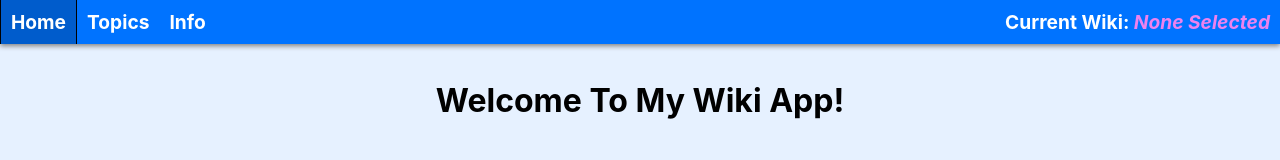
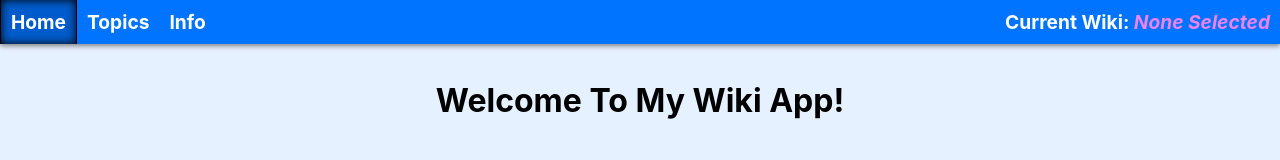
Before and after one commit to AzzMTZ/my-wiki-web, a React (Create React App) app: page / in a window 1280 px wide. Shown: the top 160 px of the page. Built offline with nearby package versions, Linux system fonts and the light colour scheme.

Commit message:
Add selection on nav bar

```diff
--- a/src/components/app/App.consts.tsx
+++ b/src/components/app/App.consts.tsx
@@ -5,8 +5,17 @@ import { TopicsList } from "../topics.list";
 import { WikiSelect } from "../wiki.select";
 
 export const navLinks: NavLink[] = [
-	{ path: "/", name: "Home", element: <Home /> },
-	{ path: "/topics-list", name: "Topics", element: <TopicsList /> },
-	{ path: "/info", name: "Info", element: <Info /> },
-	{ path: "/wiki", element: <WikiSelect /> },
+	{ path: "/", getContent: () => <div>Home</div>, element: <Home /> },
+	{ path: "/topics-list", getContent: () => <div>Topics</div>, element: <TopicsList /> },
+	{ path: "/info", getContent: () => <div>Info</div>, element: <Info /> },
+	{
+		path: "/wiki",
+		getContent: ({ wikiName }) => (
+			<div>
+				Current Wiki: <span>{wikiName}</span>
+			</div>
+		),
+		element: <WikiSelect />,
+		class: "wiki",
+	},
 ];
--- a/src/components/navbar/navbar.container.tsx
+++ b/src/components/navbar/navbar.container.tsx
@@ -1,12 +1,15 @@
-import { useContext } from "react";
+import { useContext, useState } from "react";
 import { CurrentWikiContext } from "../../contexts/currentWiki";
 import { NavLink } from "../../schemas/navbar";
 import NavbarView from "./navbar.view";
 
 const NavbarContainer: React.FC<{ navLinks: NavLink[] }> = ({ navLinks }) => {
 	const { wiki } = useContext(CurrentWikiContext);
+	const [selectedLink, selectLink] = useState(navLinks[0]?.path ?? "/");
 
-	return <NavbarView navLinks={navLinks} wikiName={wiki.label} />;
+	return (
+		<NavbarView navLinks={navLinks} wikiName={wiki.label} selectedLink={selectedLink} onLinkSelect={selectLink} />
+	);
 };
 
 export default NavbarContainer;
--- a/src/components/navbar/navbar.scss
+++ b/src/components/navbar/navbar.scss
@@ -19,13 +19,16 @@ nav {
 
 	a:hover {
 		background-color: global_variables.$color-primary-hover;
-		color: white;
 		border-right: 1px solid black;
 		border-left: 1px solid black;
 	}
 
 	a:active {
 		background-color: global_variables.$color-primary-active;
+	}
+
+	.selected {
+		box-shadow: inset 0 0 10px black;
 	}
 
 	a.wiki {
--- a/src/components/navbar/navbar.view.tsx
+++ b/src/components/navbar/navbar.view.tsx
@@ -2,19 +2,25 @@ import { Link } from "react-router-dom";
 import "./navbar.scss";
 import { NavLink } from "../../schemas/navbar";
 
-const NavbarView: React.FC<{ navLinks: NavLink[]; wikiName: string }> = ({ navLinks, wikiName }) => (
+type NavBarProps = {
+	navLinks: NavLink[];
+	wikiName: string;
+	selectedLink: string;
+	onLinkSelect: (path: string) => void;
+};
+
+const NavbarView: React.FC<NavBarProps> = ({ navLinks, wikiName, selectedLink, onLinkSelect }) => (
 	<nav>
-		{navLinks.map(navLink =>
-			navLink.path === "/wiki" ? (
-				<Link key="/wiki" to="/wiki" className="wiki">
-					Current Wiki: <span>{wikiName}</span>
-				</Link>
-			) : (
-				<Link key={navLink.path} to={navLink.path}>
-					{navLink.name}
-				</Link>
-			),
-		)}
+		{navLinks.map(navLink => (
+			<Link
+				onClick={() => onLinkSelect(navLink.path)}
+				key={navLink.path}
+				to={navLink.path}
+				className={`${navLink.class} ${selectedLink === navLink.path ? "selected" : undefined}`}
+			>
+				{navLink.getContent({ wikiName })}
+			</Link>
+		))}
 	</nav>
 );
 
```
Also changed, not shown: src/schemas/navbar.ts (+6 -1 lines).
